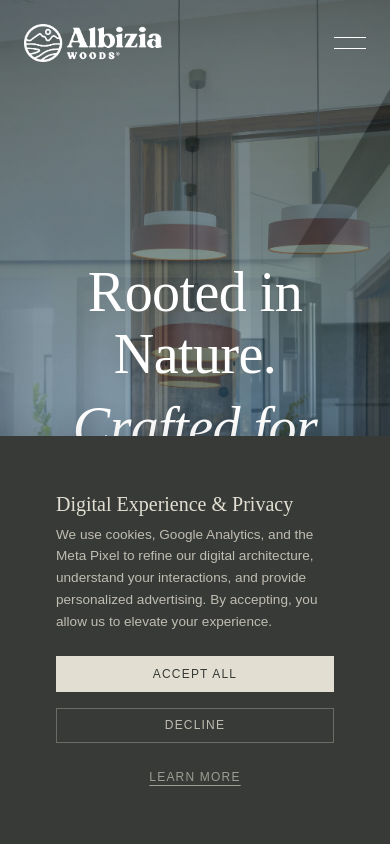
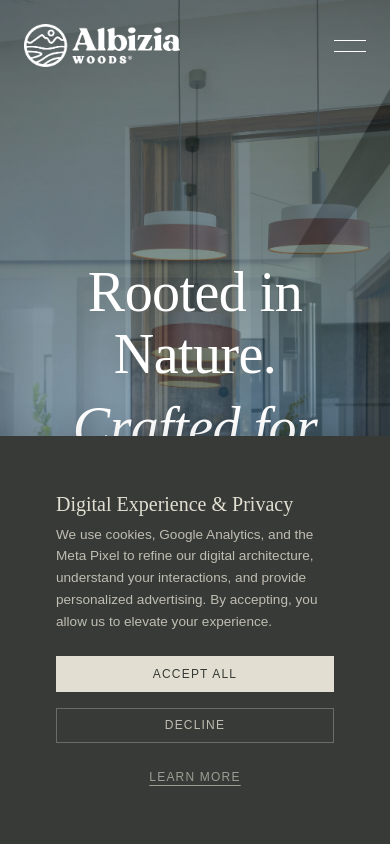
Before and after one commit to adriivas3092/albizia-woods-site, a React (Vite) app: page / in a window 390 px wide. Shown: the top 844 px of the page. Built offline with nearby package versions, Linux system fonts and the light colour scheme; grey boxes are pictures that could not be loaded.

Commit message:
style: add exact 5px to logo height globally as requested

```diff
--- a/src/components/Header.module.css
+++ b/src/components/Header.module.css
@@ -26,7 +26,7 @@
 }
 
 .logoImg {
-  height: 48px;
+  height: 53px;
   filter: brightness(0) invert(1);
   transition: transform 0.6s cubic-bezier(0.16, 1, 0.3, 1);
 }
@@ -143,6 +143,6 @@
     padding: 1rem var(--space-sm);
   }
   .logoImg {
-    height: 38px;
+    height: 43px;
   }
 }
--- a/src/components/HeroSection.module.css
+++ b/src/components/HeroSection.module.css
@@ -63,7 +63,7 @@
 }
 
 .logoImg {
-  height: 56px;
+  height: 61px;
   filter: brightness(0) invert(1);
 }
 
@@ -247,7 +247,7 @@
     padding: var(--space-md);
   }
   .logoImg {
-    height: 44px;
+    height: 49px;
   }
   .nav {
     display: none;
```
